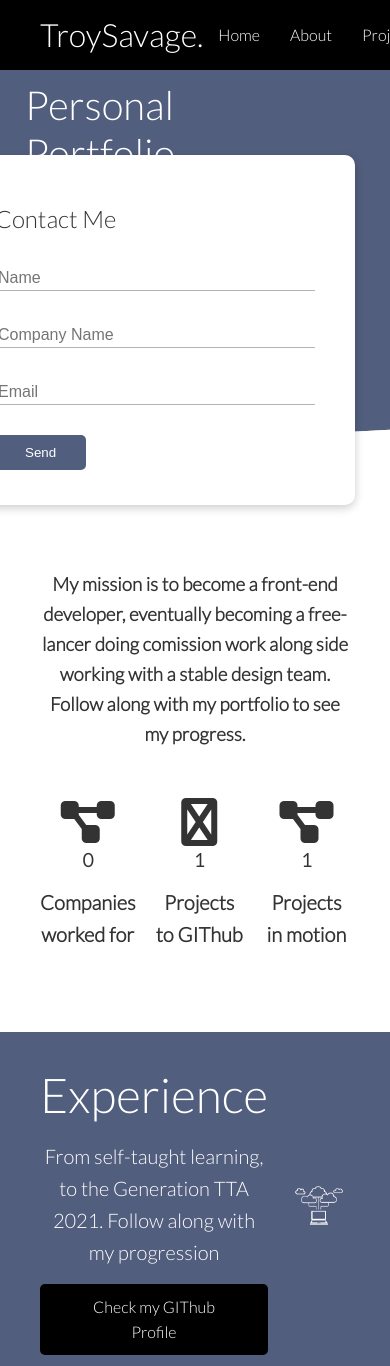
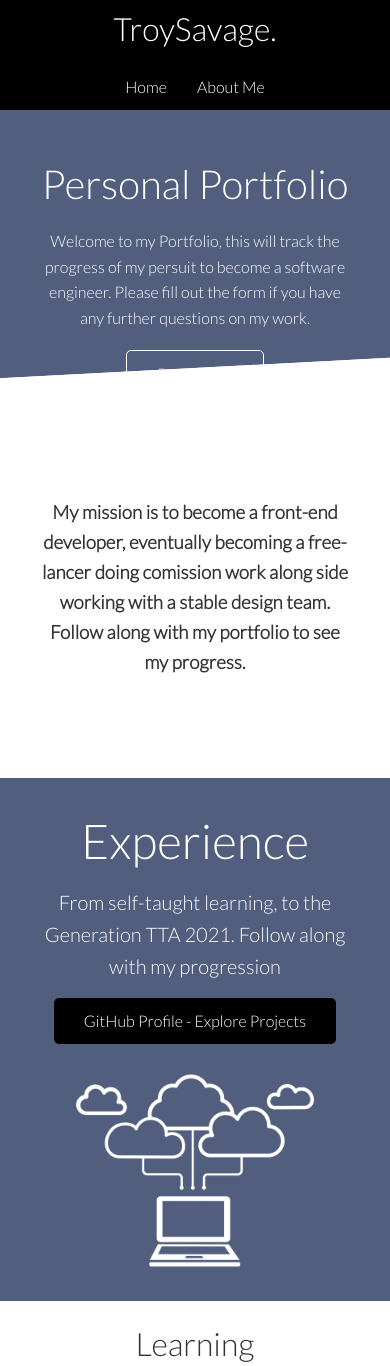
Before and after one commit to hxtroy/Portfolio, a plain HTML site: page index.html in a window 390 px wide. Shown: the top 1366 px of the page. Drawn offline with Linux system fonts and the light colour scheme.

Commit message:
Working..

```diff
--- a/css/style.css
+++ b/css/style.css
@@ -182,6 +182,11 @@ img {
   transform: translateY(-15px);
 }
 
+.about-sub-head img {
+  width: 400px;
+  justify-self: flex-end;
+}
+
 .footer .social a {
   margin: 0px 10px;
 }
@@ -189,3 +194,38 @@ img {
 .footer {
   text-align: center;
 }
+
+@media (max-width: 768px) {
+  .grid,
+  .showcase .grid,
+  .stats .gird,
+  .cli .grid,
+  .cloud .grid {
+    grid-template-columns: 1fr;
+    grid-template-rows: 1fr;
+  }
+  .showcase {
+    height: auto;
+  }
+  .showcase-text {
+    text-align: center;
+    margin-top: 40px;
+  }
+  .showcase-form {
+    justify-self: center;
+    margin: auto;
+  }
+}
+
+@media (max-width: 500px) {
+  .navbar {
+    height: 110px;
+  }
+  .navbar .flex {
+    flex-direction: column;
+  }
+  .navbar ul {
+    padding: 10px;
+    background-color: rgba(0, 0, 0, 0.1);
+  }
+}
--- a/index.html
+++ b/index.html
@@ -16,8 +16,7 @@
             <nav>
                 <ul>
                     <li><a href="index.html">Home</a></li>
-                    <li><a href="about.html">About</a></li>
-                    <li><a href="docs.html">Projects</a></li>
+                    <li><a href="about.html">About Me</a></li>
                 </ul>
             </nav>
         </div>
@@ -28,22 +27,7 @@
             <div class="showcase-text">
                 <h1>Personal Portfolio</h1>
                 <p>Welcome to my Portfolio, this will track the progress of my persuit to become a software engineer. Please fill out the form if you have any further questions on my work.</p>
-                <a href="features.html" class="btn btn-outline">Read More</a>
-            </div>
-            <div class="showcase-form card">
-                <h2>Contact Me</h2>
-                <form>
-                    <div class="form-control">
-                        <input type="text" name="name" placeholder="Name" required>
-                    </div>
-                    <div class="form-control">
-                        <input type="text" name="company" placeholder="Company Name" required>
-                    </div>
-                    <div class="form-control">
-                        <input type="email" name="email" placeholder="Email"required>
-                    </div>
-                    <input type="submit" value="Send" class="btn btn-primary">
-                </form>
+                <a href="about.html" class="btn btn-outline">Read More</a>
             </div>
         </div>
     </section>
@@ -53,32 +37,19 @@
             <h3 class="stats-heading text-centre my-1">
                 My mission is to become a front-end developer, eventually becoming a free-lancer doing comission work along side working with a stable design team. Follow along with my portfolio to see my progress.
             </h3>
-            <div class="grid grid-3 text-centre my-4">
-                <div>
-                    <i class="fas fa-project-diagram fa-3x"></i>
-                    <h3>0</h3>
-                    <p class="text-secondary">Companies worked for</p>
-                </div>
-                <div>
-                    <i class="fas fa-github fa-3x"></i>
-                    <h3>1</h3>
-                    <p class="text-secondary">Projects to GIThub</p>
-                </div>
-                <div>
-                    <i class="fas fa-project-diagram fa-3x"></i>
-                    <h3>1</h3>
-                    <p class="text-secondary">Projects in motion</p>
-                </div>
-            </div>
         </div>
     </section>
+
+    <br>
+    <br>
+    <br>
 
     <section class="cloud bg-primary my-2 py-2">
         <div class="container grid">
             <div class="text-centre">
                 <h2 class="lg">Experience</h2>
                 <p class="lead my-1">From self-taught learning, to the Generation TTA 2021. Follow along with my progression</p>
-                <a href="feautures.html" class="btn btn-dark">Check my GIThub Profile</a>
+                <a href="https://github.com/hxtroy" class="btn btn-dark">GitHub Profile - Explore Projects</a>
             </div>
             <img src="images/cloud.png" alt="">
         </div>
@@ -119,14 +90,10 @@
                     <ul>
                         <li><a href="index.html">Home</a></li>
                         <li><a href="about.html">About</a></li>
-                        <li><a href="docs.html">Projects</a></li>
                     </ul>
                 </nav>
                 <div class="social">
                     <a href="#"><i class="fab fa-github fa-2x"></i></a>
-                    <a href="#"><i class="fab fa-facebook fa-2x"></i></a>
-                    <a href="#"><i class="fab fa-instagram fa-2x"></i></a>
-                    <a href="#"><i class="fab fa-twitter fa-2x"></i></a>
                 </div>
             </div>
     </footer>
```
Also changed, not shown: about.html (added, +71 -0 lines), images/arrow.png (added), images/codevector.jpg (added), images/codevector2.jpg (added), 2 other files.
